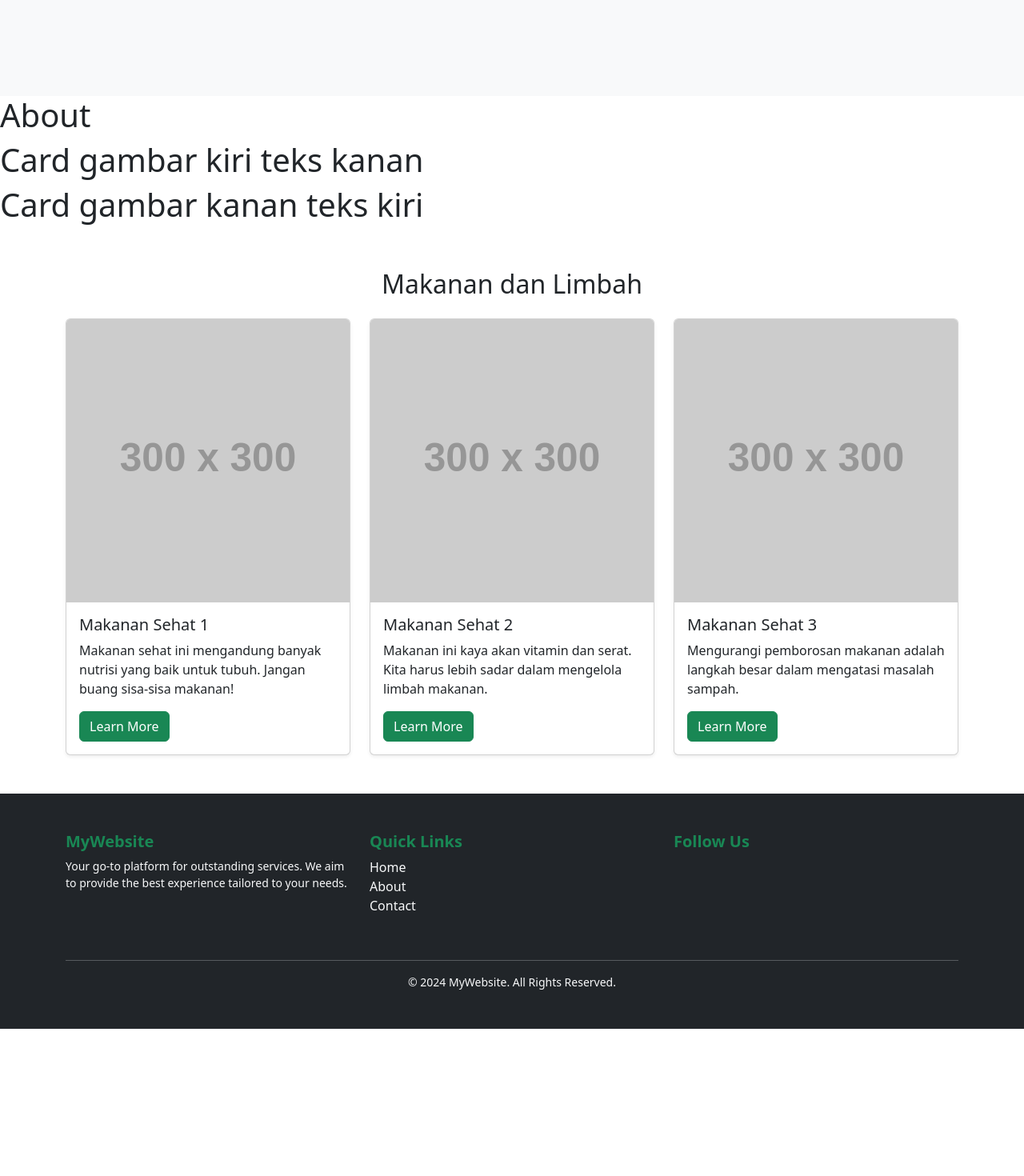
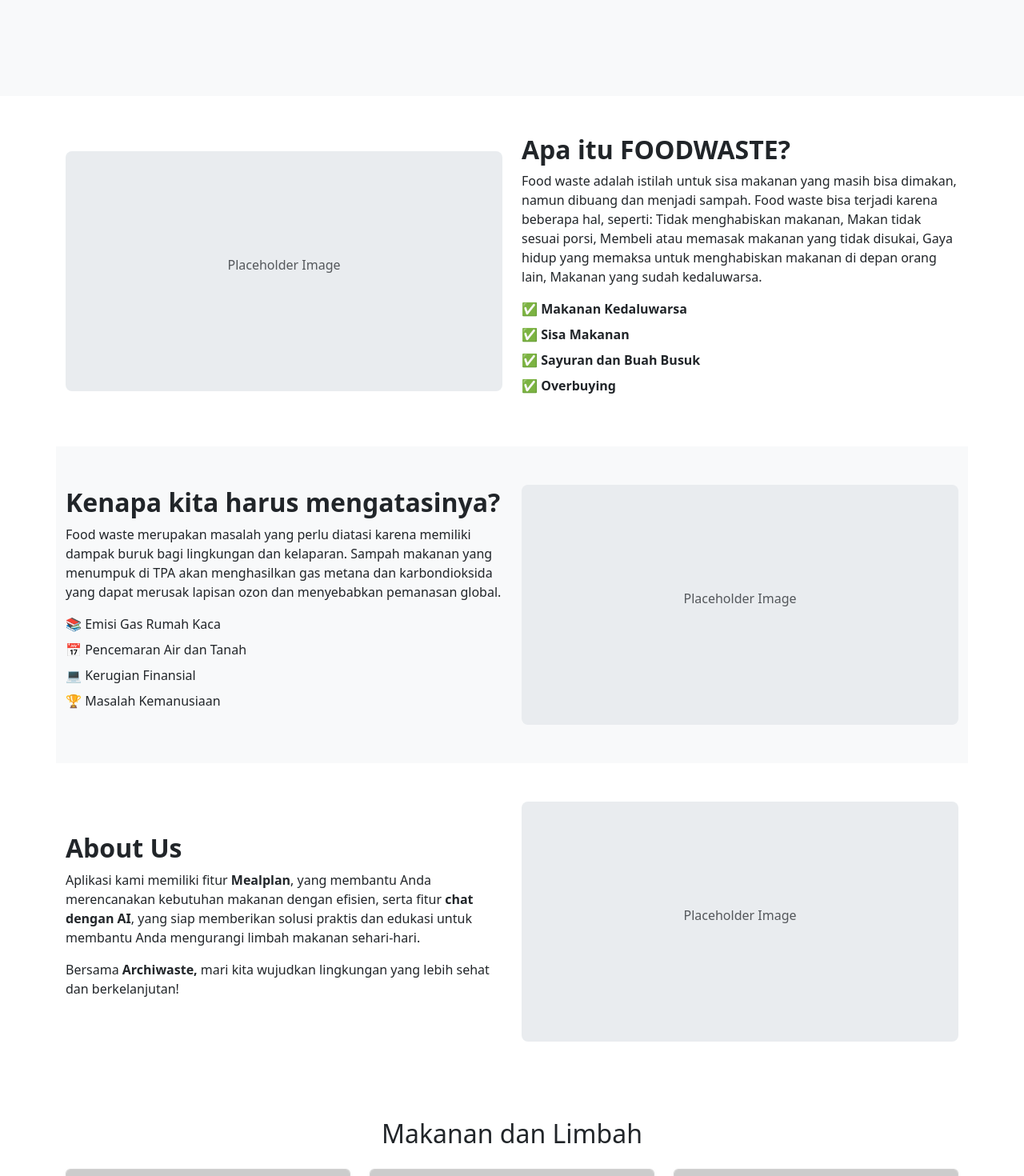
Before and after one commit to haikrisna/miniproject_react_krisna-kukuh-wijaya, a React (Vite) app in the folder myproject/: page / in a window 1280 px wide. Shown: the part 680-2150 px from the top of the page at 80% size. Before the commit the page ends 1966 px from the top, so only its background shows below. Built offline with nearby package versions, Linux system fonts and the light colour scheme.

Commit message:
landing page format fixed

```diff
--- a/myproject/src/component/LandingPage/HeroSection.jsx
+++ b/myproject/src/component/LandingPage/HeroSection.jsx
@@ -36,22 +36,116 @@ export default function HeroSection() {
       </div>
 
 
-      <div>
-
-        <h1>About</h1>
-
+      {/* Section 1: Income Share Agreement */}
+      <div className="container py-5">
+        <div className="row align-items-center">
+          {/* Left Placeholder for Image */}
+          <div className="col-md-6">
+            <div
+              style={{
+                width: '100%',
+                height: '300px',
+                backgroundColor: '#e9ecef',
+                display: 'flex',
+                alignItems: 'center',
+                justifyContent: 'center',
+                borderRadius: '8px',
+              }}
+            >
+              <p className="text-muted">Placeholder Image</p>
+            </div>
+          </div>
+          {/* Right Text */}
+          <div className="col-md-6">
+            <h2 className="fw-bold">Apa itu FOODWASTE?</h2>
+            <p>
+            Food waste adalah istilah untuk sisa makanan yang masih bisa dimakan, namun dibuang dan menjadi sampah. Food waste bisa terjadi karena beberapa hal, seperti: Tidak menghabiskan makanan, Makan tidak sesuai porsi, Membeli atau memasak makanan yang tidak disukai, Gaya hidup yang memaksa untuk menghabiskan makanan di depan orang lain, Makanan yang sudah kedaluwarsa.
+            </p>
+            <ul className="list-unstyled">
+              <li className="mb-2">
+                ✅ <strong>Makanan Kedaluwarsa</strong>
+              </li>
+              <li className="mb-2">
+                ✅ <strong>Sisa Makanan</strong>
+              </li>
+              <li className="mb-2">
+                ✅ <strong>Sayuran dan Buah Busuk</strong>
+              </li>
+              <li className="mb-2">
+                ✅ <strong>Overbuying</strong>
+              </li>
+            </ul>
+          </div>
+        </div>
       </div>
 
-      <div>
-
-        <h1>Card gambar kiri teks kanan</h1>
-
+      {/* Section 2: Kenapa Dicoding Academy Berbeda */}
+      <div className="container py-5 bg-light">
+        <div className="row align-items-center">
+          {/* Left Text */}
+          <div className="col-md-6">
+            <h2 className="fw-bold">Kenapa kita harus mengatasinya?</h2>
+            <p>
+            Food waste merupakan masalah yang perlu diatasi karena memiliki dampak buruk bagi lingkungan dan kelaparan. Sampah makanan yang menumpuk di TPA akan menghasilkan gas metana dan karbondioksida yang dapat merusak lapisan ozon dan menyebabkan pemanasan global.
+            </p>
+            <ul className="list-unstyled">
+              <li className="mb-2">📚 Emisi Gas Rumah Kaca</li>
+              <li className="mb-2">📅 Pencemaran Air dan Tanah</li>
+              <li className="mb-2">💻 Kerugian Finansial</li>
+              <li className="mb-2">🏆 Masalah Kemanusiaan</li>
+            </ul>
+          </div>
+          {/* Right Placeholder for Image */}
+          <div className="col-md-6">
+            <div
+              style={{
+                width: '100%',
+                height: '300px',
+                backgroundColor: '#e9ecef',
+                display: 'flex',
+                alignItems: 'center',
+                justifyContent: 'center',
+                borderRadius: '8px',
+              }}
+            >
+              <p className="text-muted">Placeholder Image</p>
+            </div>
+          </div>
+        </div>
       </div>
 
-      <div>
-
-        <h1>Card gambar kanan teks kiri</h1>
-
+      {/* Section 3: About Us */}
+      <div className="container py-5">
+        <div className="row align-items-center">
+          {/* Left Text */}
+          <div className="col-md-6">
+            <h2 className="fw-bold">About Us</h2>
+            <p>
+            Aplikasi kami memiliki fitur <strong>Mealplan</strong>, yang membantu Anda merencanakan kebutuhan makanan dengan
+              efisien, serta fitur <strong>chat dengan AI</strong>, yang siap memberikan solusi praktis dan edukasi untuk
+              membantu Anda mengurangi limbah makanan sehari-hari.
+            </p>
+            <p>
+            Bersama <strong>Archiwaste,</strong> mari kita wujudkan lingkungan yang lebih sehat dan berkelanjutan!
+            </p>
+          </div>
+          {/* Right Placeholder for Image */}
+          <div className="col-md-6">
+            <div
+              style={{
+                width: '100%',
+                height: '300px',
+                backgroundColor: '#e9ecef',
+                display: 'flex',
+                alignItems: 'center',
+                justifyContent: 'center',
+                borderRadius: '8px',
+              }}
+            >
+              <p className="text-muted">Placeholder Image</p>
+            </div>
+          </div>
+        </div>
       </div>
 
 
--- a/myproject/src/component/MealPlan/MealPlan.jsx
+++ b/myproject/src/component/MealPlan/MealPlan.jsx
@@ -1,5 +1,6 @@
 import React from 'react'
 import NavbarComponent from '../LandingPage/NavbarComponent'
+import FooterComponent from '../LandingPage/FooterComponent'
 
 
 export default function MealPlan() {
```
